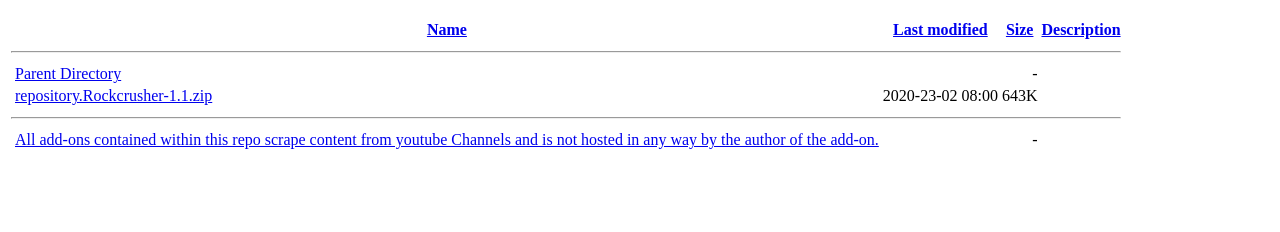
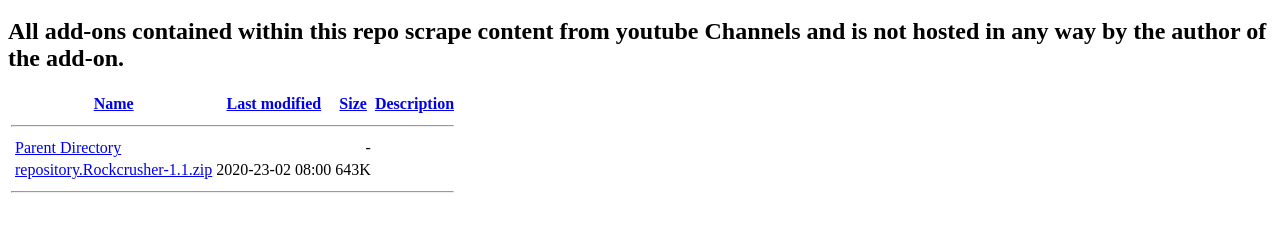
Before and after one commit to Rockcrusher01/Rock, a plain HTML site: page index.html in a window 1280 px wide. Shown: the part 48-280 px from the top of the page. Drawn offline with Linux system fonts and the light colour scheme.

Commit message:
Add files via upload

```diff
--- a/index.html
+++ b/index.html
@@ -11,6 +11,6 @@
 <tr><td valign="top"></td><td><a href="/">Parent Directory</a>       </td><td>&nbsp;</td><td align="right">  - </td><td>&nbsp;</td></tr>
 <tr><td valign="top"></td><td><a href="repository.Rockcrusher-1.1.zip">repository.Rockcrusher-1.1.zip</a></td><td align="right">2020-23-02 08:00  </td><td align="right">643K</td><td>&nbsp;</td></tr>
 <tr><th colspan="5"><hr></th></tr>
-<tr><td valign="bottom"></td><td><a href="/">All add-ons contained within this repo scrape content from youtube Channels and is not hosted in any way by the author of the add-on.</a>       </td><td>&nbsp;</td><td align="right">  - </td><td>&nbsp;</td></tr>
+<h2>All add-ons contained within this repo scrape content from youtube Channels and is not hosted in any way by the author of the add-on.</h2>
 </table>
 </html>
```
